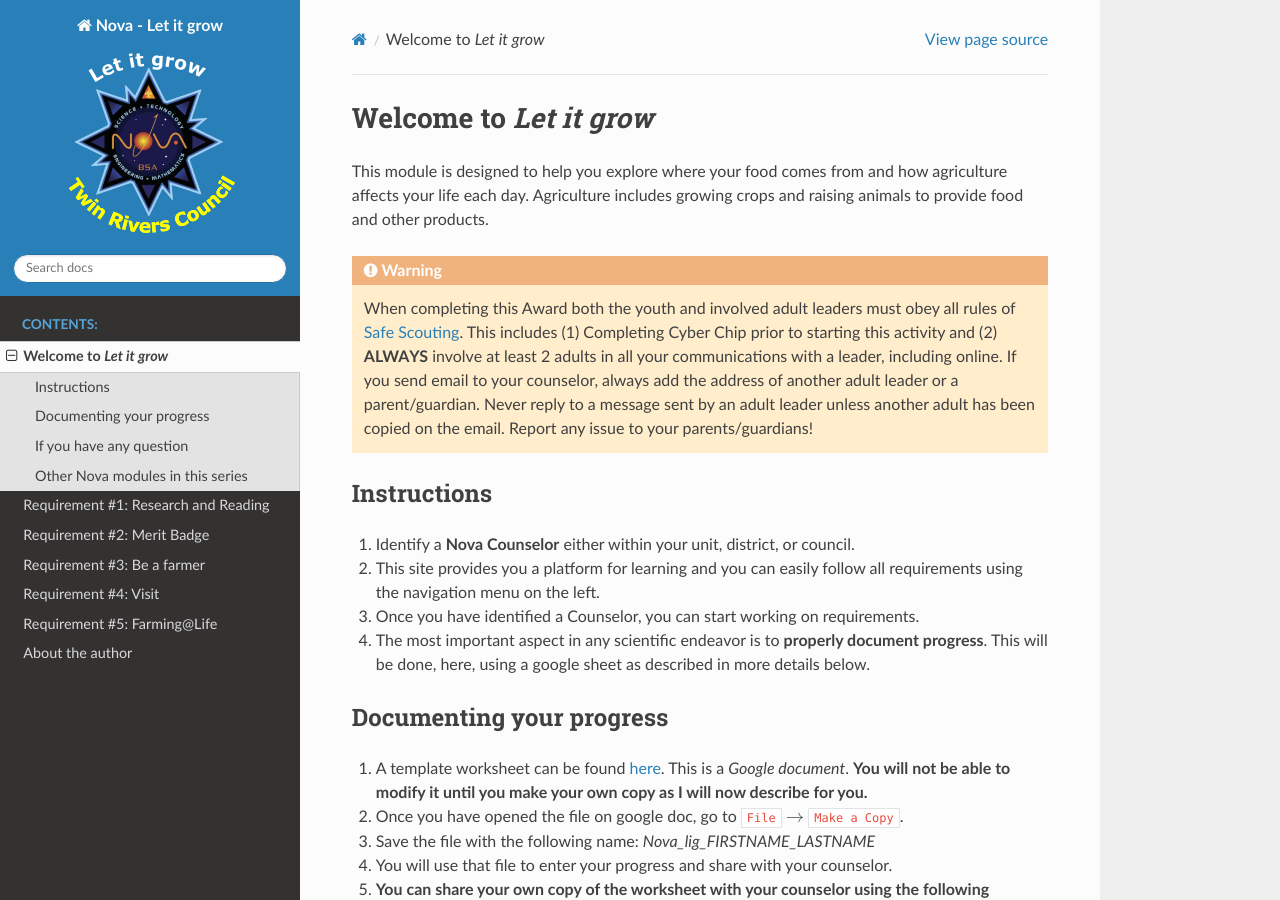
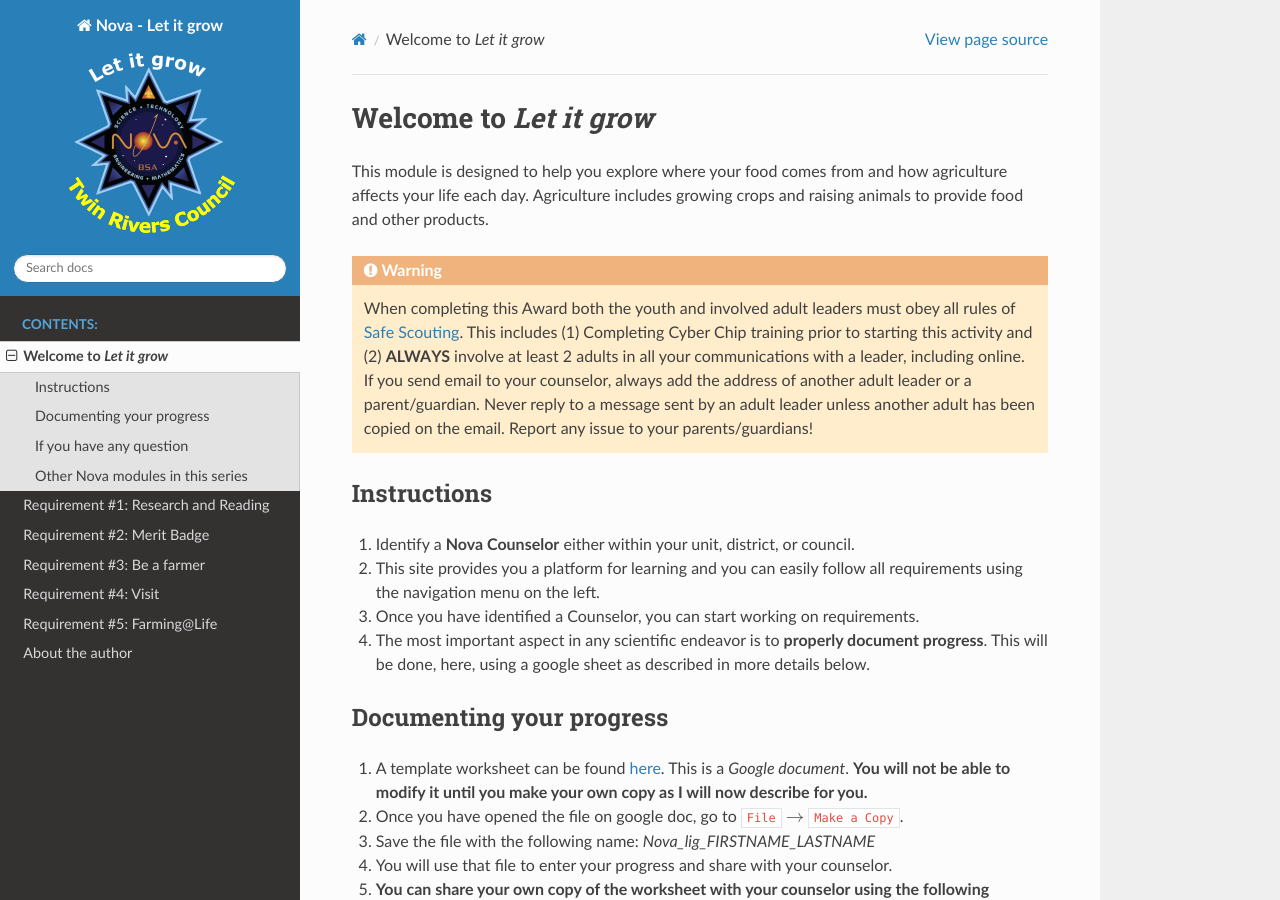
Before and after one commit to meuniv/NovaLIG, a Sphinx documentation site: the page built from source/introduction.rst, in a window 1280 px wide and 900 px high. Built offline with Sphinx 7.4.7 and the Read the Docs theme 2.0.0, drawn with Linux system fonts in a browser that asks for light colours.

Commit message:
Update introduction.rst

```diff
--- a/source/introduction.rst
+++ b/source/introduction.rst
@@ -5,7 +5,7 @@ Welcome to *Let it grow*
 
 This module is designed to help you explore where your food comes from and how agriculture affects your life each day. Agriculture includes growing crops and raising animals to provide food and other products.
 
-.. warning:: When completing this Award both the youth and involved adult leaders must obey all rules of `Safe Scouting <https://www.scouting.org/health-and-safety/gss/>`_. This includes (1) Completing Cyber Chip prior to starting this activity and (2) **ALWAYS** involve at least 2 adults in all your communications with a leader, including online. If you send email to your counselor, always add the address of another adult leader or a parent/guardian. Never reply to a message sent by an adult leader unless another adult has been copied on the email. Report any issue to your parents/guardians!
+.. warning:: When completing this Award both the youth and involved adult leaders must obey all rules of `Safe Scouting <https://www.scouting.org/health-and-safety/gss/>`_. This includes (1) Completing Cyber Chip training prior to starting this activity and (2) **ALWAYS** involve at least 2 adults in all your communications with a leader, including online. If you send email to your counselor, always add the address of another adult leader or a parent/guardian. Never reply to a message sent by an adult leader unless another adult has been copied on the email. Report any issue to your parents/guardians!
 
 Instructions
 ------------
```
